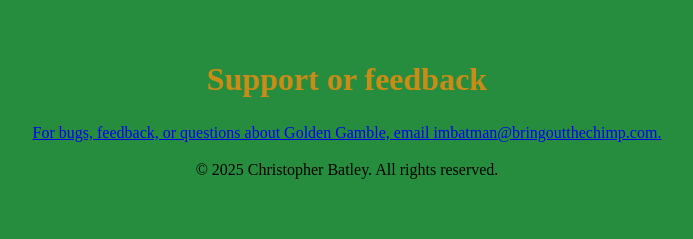
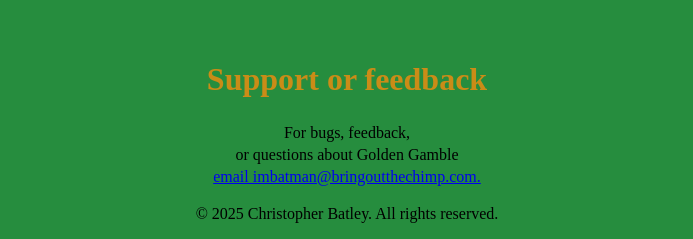
Before and after one commit to ChrisBatley/golden-gamble-privacy-policy, a plain HTML site: page support.html in a window 1280 px wide. Shown: the part 599-838 px from the top of the page, without its empty margins (293-986 px from the left). Before the commit the page ends 800 px from the top, so only its background shows below. Drawn offline with Linux system fonts and the light colour scheme.

Commit message:
Refactor support email section for clarity

```diff
--- a/support.html
+++ b/support.html
@@ -30,7 +30,13 @@
                 <td style="text-align:center"><h1 style="color: #ca8c17">Support or feedback</h1></Td>
             </tr>
             <tr>
-                <td style="text-align:center"><a href="mailto:imbatman@bringoutthechimp.com">For bugs, feedback, or questions about Golden Gamble, email imbatman@bringoutthechimp.com.</a></td>
+                <td style="text-align:center">For bugs, feedback,</td>
+            </tr>
+            <tr>
+                <td style="text-align:center">or questions about Golden Gamble</td>
+            </tr>
+            <tr>
+                <td style="text-align:center"><a href="mailto:imbatman@bringoutthechimp.com">email imbatman@bringoutthechimp.com.</a></td>
             </tr>
 
         </table>
```
